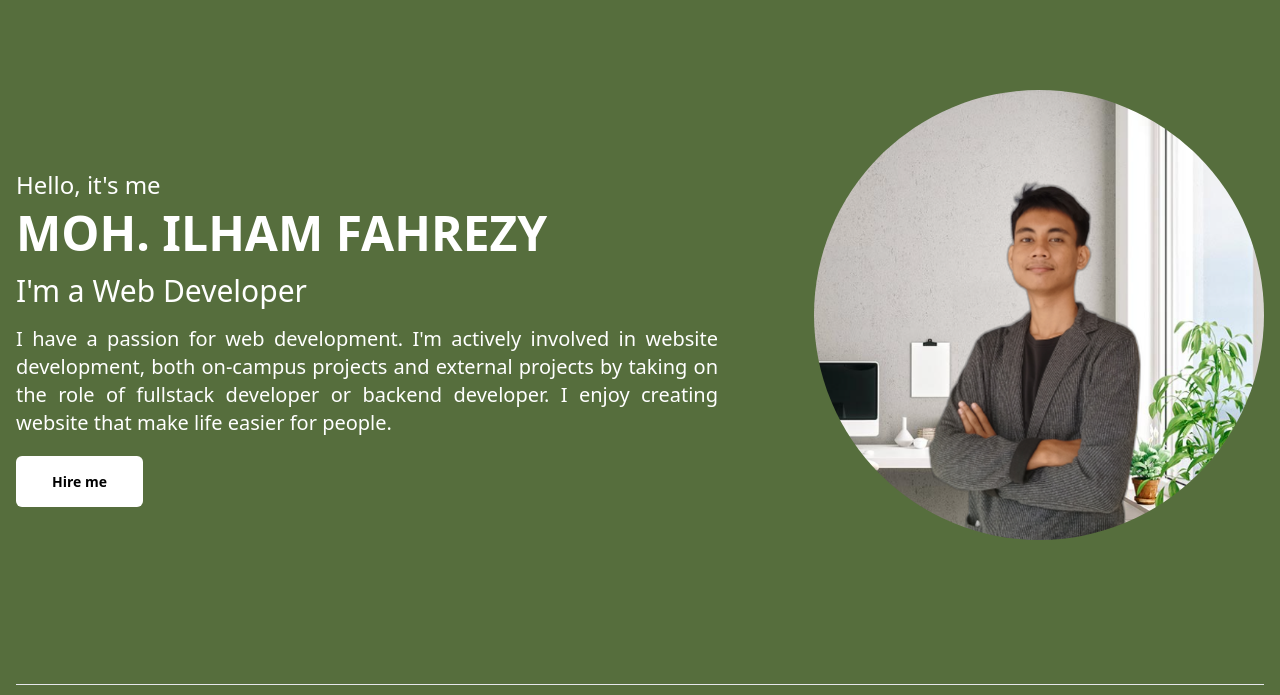
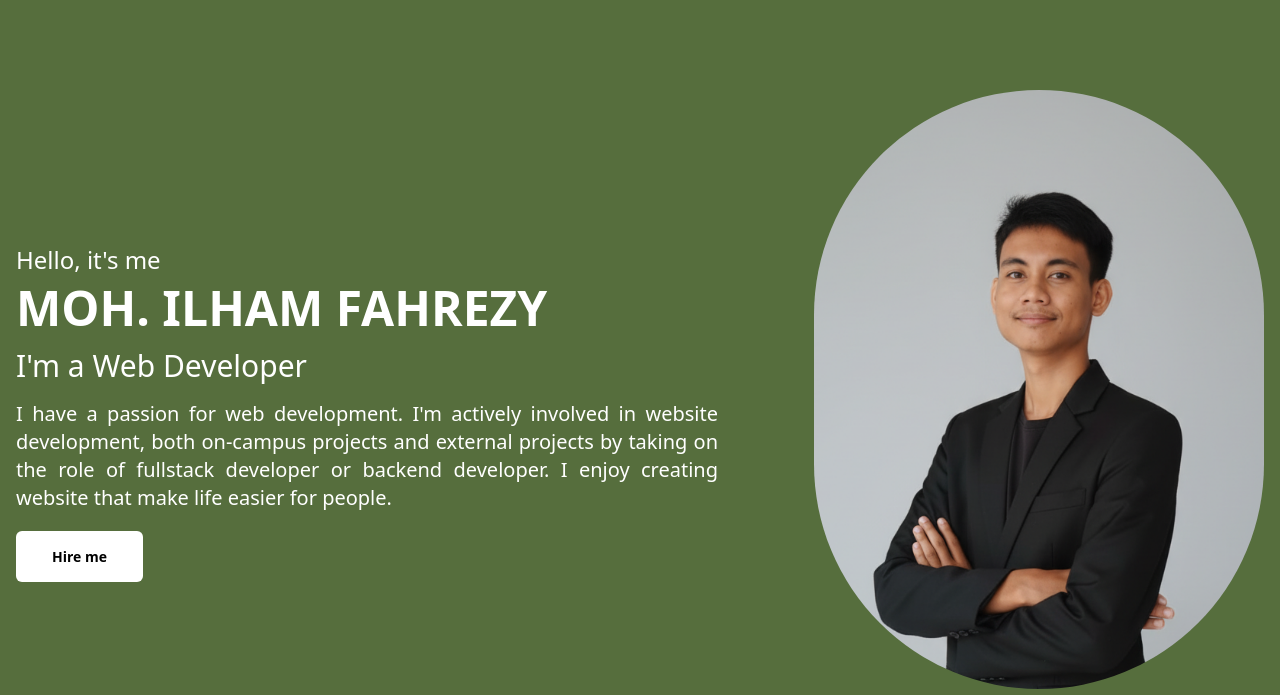
Before and after one commit to ilham-f/Portofolio, a website: page index.html in a window 1280 px wide. Shown: the part 105-800 px from the top of the page. Drawn offline with nearby package versions, Linux system fonts and the light colour scheme.

Commit message:
update profile

```diff
--- a/index.html
+++ b/index.html
@@ -34,7 +34,7 @@
                         </div>
                         <a target="_blank" href="https://www.linkedin.com/in/ilham-fahrezy-409666250/" class="px-7 py-3 md:px-9 md:py-4 font-medium md:font-semibold bg-white text-black text-sm rounded-md hover:bg-gray-700 hover:text-white transition ease-linear duration-500">Hire me</a>
                     </div>
-                    <img class="rounded-full w-[200px] md:w-[450px]" src="assets/image/profile-pic.png" alt="Image">
+                    <img class="rounded-full w-[200px] md:w-[450px]" src="assets/image/formal profile pic.png" alt="Image">
                 </div>
                 <hr class="my-24 md:my-36">
                 <div class="text-center">
```
Also changed, not shown: assets/image/formal profile pic.png (added).
